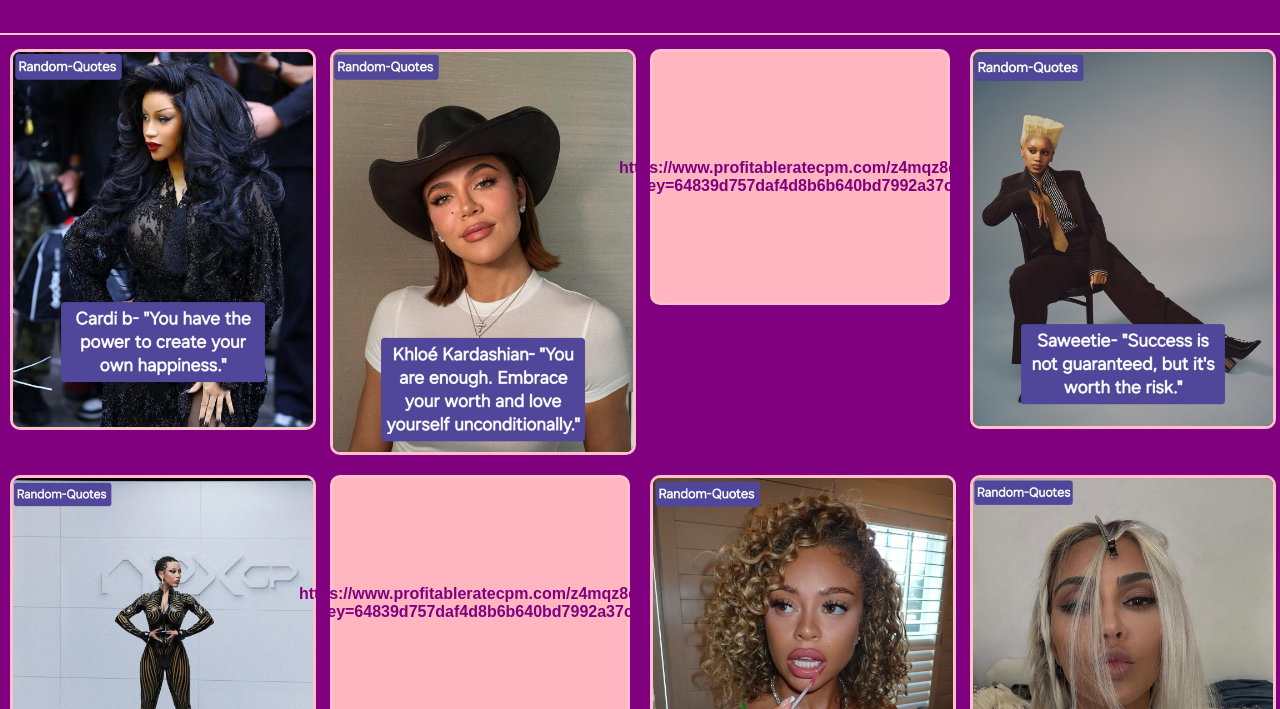
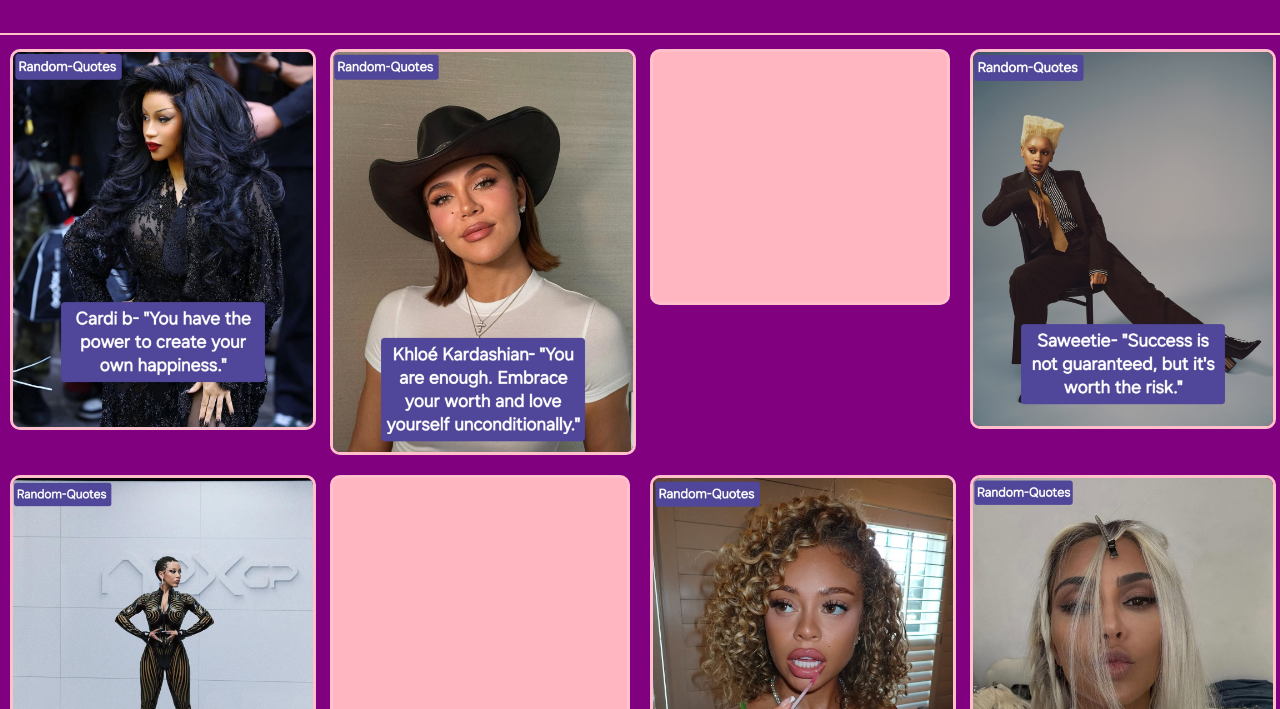
Before and after one commit to andyac11-lab/RANDOM-QUOTES-, a plain HTML site: page index.html in a window 1280 px wide. Shown: the part 91-800 px from the top of the page. Drawn offline with Linux system fonts and the light colour scheme.

Commit message:
Update index.html

```diff
--- a/index.html
+++ b/index.html
@@ -99,17 +99,17 @@
             <img src="jpg.5.jpg" alt="jpg.5">
 
             <!-- Ad after every 2 pictures -->
-            <div class="ad">https://www.profitableratecpm.com/z4mqz8div?key=64839d757daf4d8b6b640bd7992a37ca</div>
+            <div class="ad"></div>
 
             <img src="jpg.4.jpg" alt="jpg.4">
             <img src="jpg.3.jpg" alt="jpg.3">
 
-            <div class="ad">https://www.profitableratecpm.com/z4mqz8div?key=64839d757daf4d8b6b640bd7992a37ca</div>
+            <div class="ad"></div>
 
             <img src="jpg.2.jpg" alt="jpg.2">
             <img src="jpg.1.jpg" alt="jpg.1">
 
-            <div class="ad">https://www.profitableratecpm.com/z4mqz8div?key=64839d757daf4d8b6b640bd7992a37ca</div>
+            <div class="ad"></div>
 
         </div>
     </div>
```
